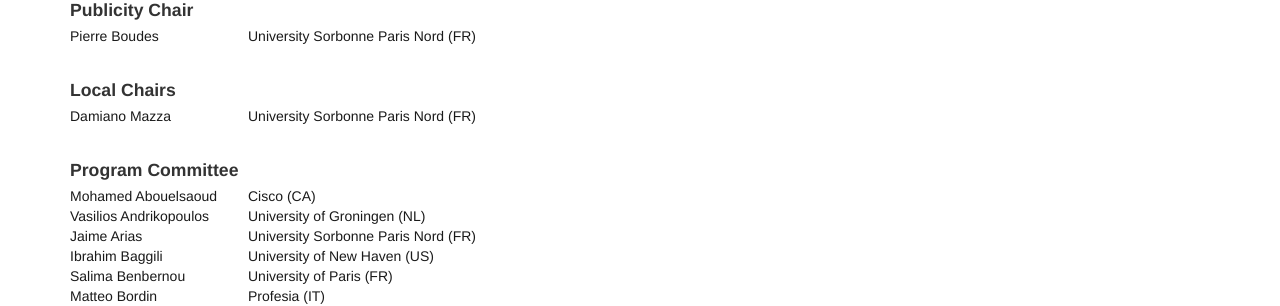
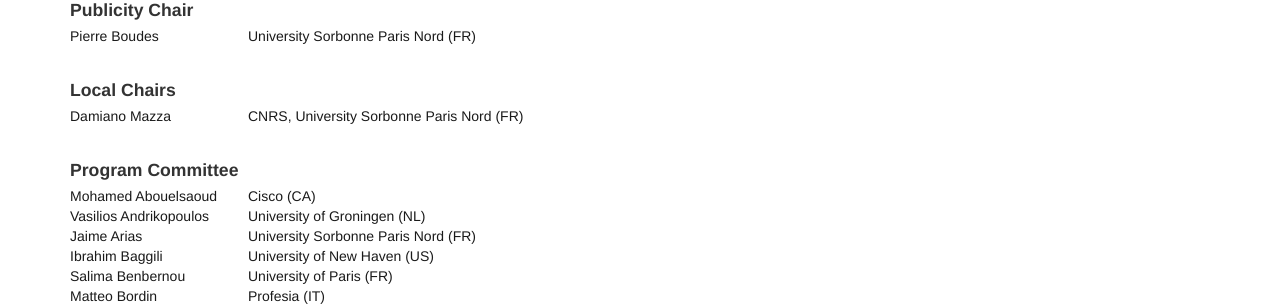
Before and after one commit to microservices-community/microservices-2022, a Jekyll site: the page built from committees.md, in a window 1280 px wide. Shown: the part 842-1148 px from the top of the page. Built offline with Jekyll 4.4.1, drawn with Linux system fonts in a browser that asks for light colours.

Commit message:
fix affiliation Damiano

```diff
--- a/cfp.txt
+++ b/cfp.txt
@@ -86,7 +86,7 @@ Publicity Chair:
 Pierre Boudes, Université Sorbonne Paris Nord (FR)
 
 Local Chairs:
-Damiano Mazza, Université Sorbonne Paris Nord (FR)
+Damiano Mazza, CNRS, University Sorbonne Paris Nord (FR)
 
 Steering Committee
 -----------------
--- a/committees.md
+++ b/committees.md
@@ -41,7 +41,7 @@ layout: page
 ### Local Chairs
 <table>
   <tbody>
-        <tr><td>Damiano Mazza</td><td>University Sorbonne Paris Nord (FR)</td></tr>
+        <tr><td>Damiano Mazza</td><td>CNRS, University Sorbonne Paris Nord (FR)</td></tr>
   </tbody>
 </table>
 ### Program Committee
```
